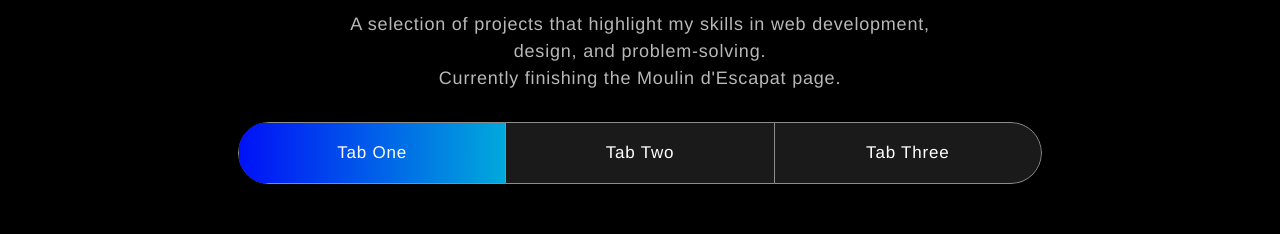
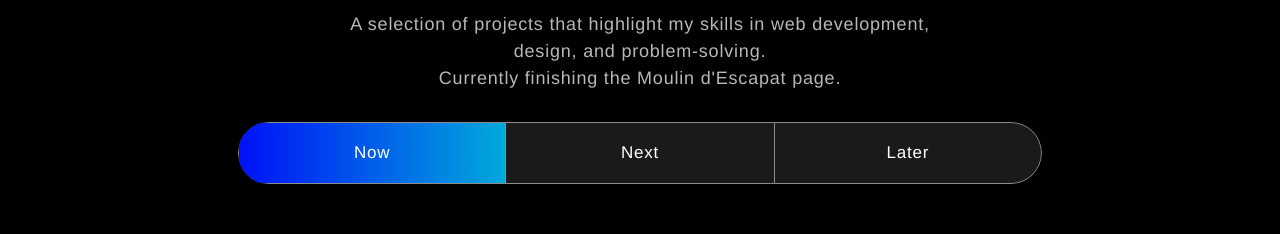
Before and after one commit to Codekmt/devWebsite, a React (Create React App) app: page / in a window 1280 px wide. Shown: the part 1540-1774 px from the top of the page. Built offline with nearby package versions, Linux system fonts and the light colour scheme.

Commit message:
Change projects tabs names

```diff
--- a/src/components/Projects.js
+++ b/src/components/Projects.js
@@ -40,13 +40,13 @@ export const Projects = () => {
                         <TabContainer id="projects-tabs" defaultActiveKey="first">
                         <Nav variant="pills" className="nav-pills mb-5 justify-content-center align-items-center" id="pills-tab">
                             <Nav.Item>
-                                <Nav.Link eventKey="first">Tab One</Nav.Link>
+                            <Nav.Link eventKey="first">Now</Nav.Link>
                             </Nav.Item>
                             <Nav.Item>
-                                <Nav.Link eventKey="second">Tab Two</Nav.Link>
+                            <Nav.Link eventKey="second">Next</Nav.Link>
                             </Nav.Item>
                             <Nav.Item>
-                                <Nav.Link eventKey="third">Tab Three</Nav.Link>
+                            <Nav.Link eventKey="third">Later</Nav.Link>
                             </Nav.Item>
                         </Nav>
                         <Tab.Content>
```
